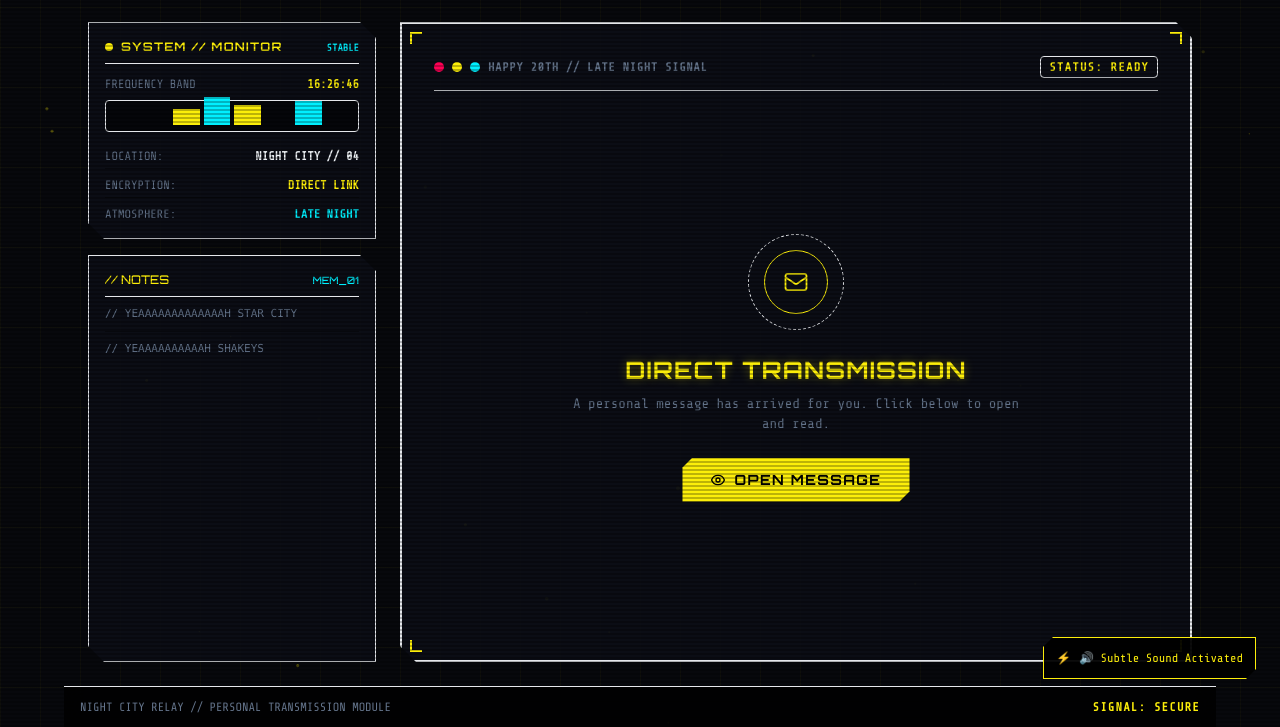
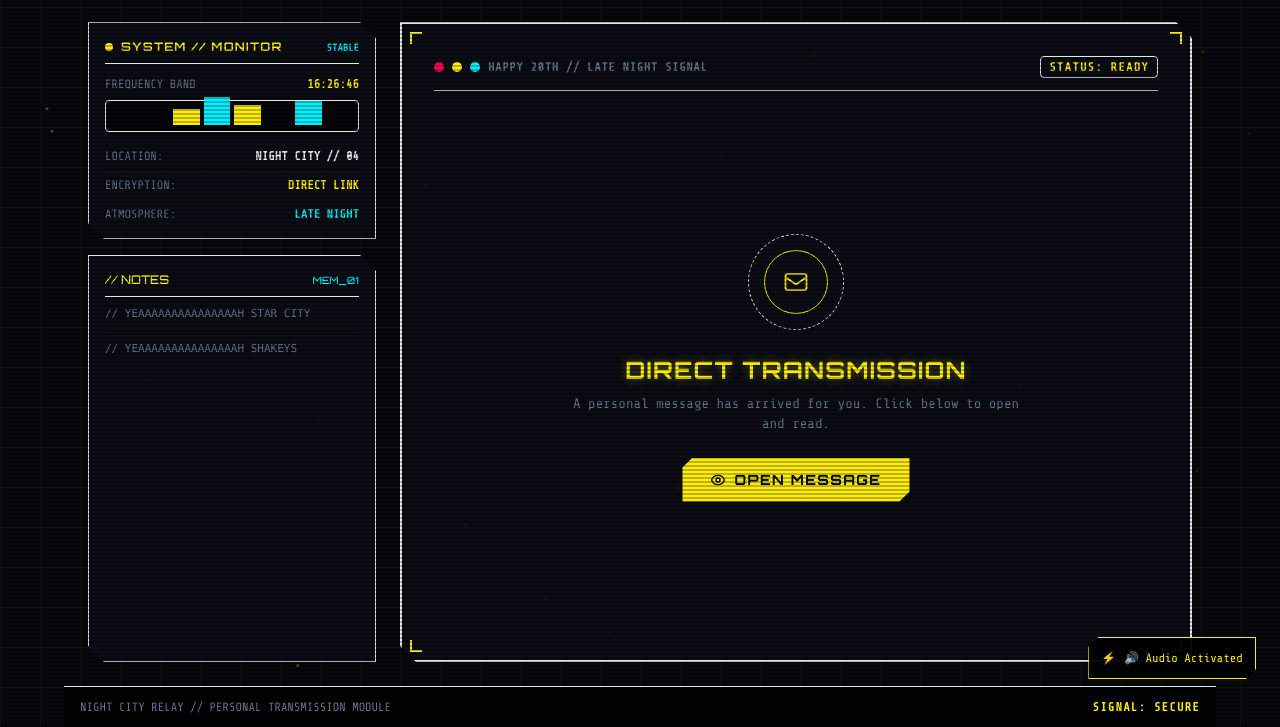
Before and after one commit to altheajastia/happy-born-day, a plain HTML site: page index.html in a window 1280 px wide. Both pictures are taken after a click on the button "Toggle Subtle Sound Effects". Shown: the part 73-800 px from the top of the page. Drawn offline with nearby package versions, Linux system fonts and the light colour scheme.

Commit message:
Update audio functionality and HTML content

```diff
--- a/index.html
+++ b/index.html
@@ -280,8 +280,8 @@
                     <span class="text-[10px] text-theme-secondary">MEM_01</span>
                 </div>
                 <div class="flex-1 space-y-2 font-mono text-[11px] leading-relaxed text-theme-muted/90">
-                    <p>// YEAAAAAAAAAAAAAH STAR CITY</p>
-                    <p class="text-theme-primary/60 pt-2 border-t border-black/40">// YEAAAAAAAAAAH SHAKEYS</p>
+                    <p>// YEAAAAAAAAAAAAAAAH STAR CITY</p>
+                    <p class="text-theme-primary/60 pt-2 border-t border-black/40">// YEAAAAAAAAAAAAAAAH SHAKEYS</p>
                 </div>
             </div>
         </aside>
@@ -410,6 +410,10 @@ Hoping we stay cosplaying and conning til god knows when, my cosduo buddy (if u
 May this friendship stay strong and tuff asf, more birthdays + galas to come yup, sorry kung lowk corny yung theme ng letter mo I legit needa lock in on edgerunners i just scavanged and thought of this on the spot yiik... anyways, Harinawa'y pagpalain ka ng Poong Maykapal Na bigyan ka pa niya ng maraming kaarawan Liligaya ka sa buong buhay Happy birthday to you!`
         };
 
+        const AUDIO_SRC = 'bgm.mp3';
+        let bgmAudio = new Audio(AUDIO_SRC);
+        bgmAudio.loop = true;
+
         let isAudioOn = false;
         let audioCtx = null;
         let typewriterTimer = null;
@@ -438,12 +442,14 @@ May this friendship stay strong and tuff asf, more birthdays + galas to come yup
                 icon.innerText = "🔊";
                 text.innerText = "AUDIO: ON";
                 btn.classList.add('bg-theme-primary/20');
+                bgmAudio.play().catch(e => {});
                 playSynthTone(750, 'sine', 0.05);
-                showToast("🔊 Subtle Sound Activated");
+                showToast("🔊 Audio Activated");
             } else {
                 icon.innerText = "🔇";
                 text.innerText = "AUDIO: OFF";
                 btn.classList.remove('bg-theme-primary/20');
+                bgmAudio.pause();
                 showToast("🔇 Audio Muted");
             }
         }
@@ -472,6 +478,12 @@ May this friendship stay strong and tuff asf, more birthdays + galas to come yup
         }
 
         function unlockTransmission() {
+            if (!isAudioOn) {
+                toggleAudio();
+            } else {
+                bgmAudio.play().catch(e => {});
+            }
+
             playSynthTone(700, 'sine', 0.06);
             setTimeout(() => playSynthTone(1050, 'sine', 0.08), 60);
 
```
